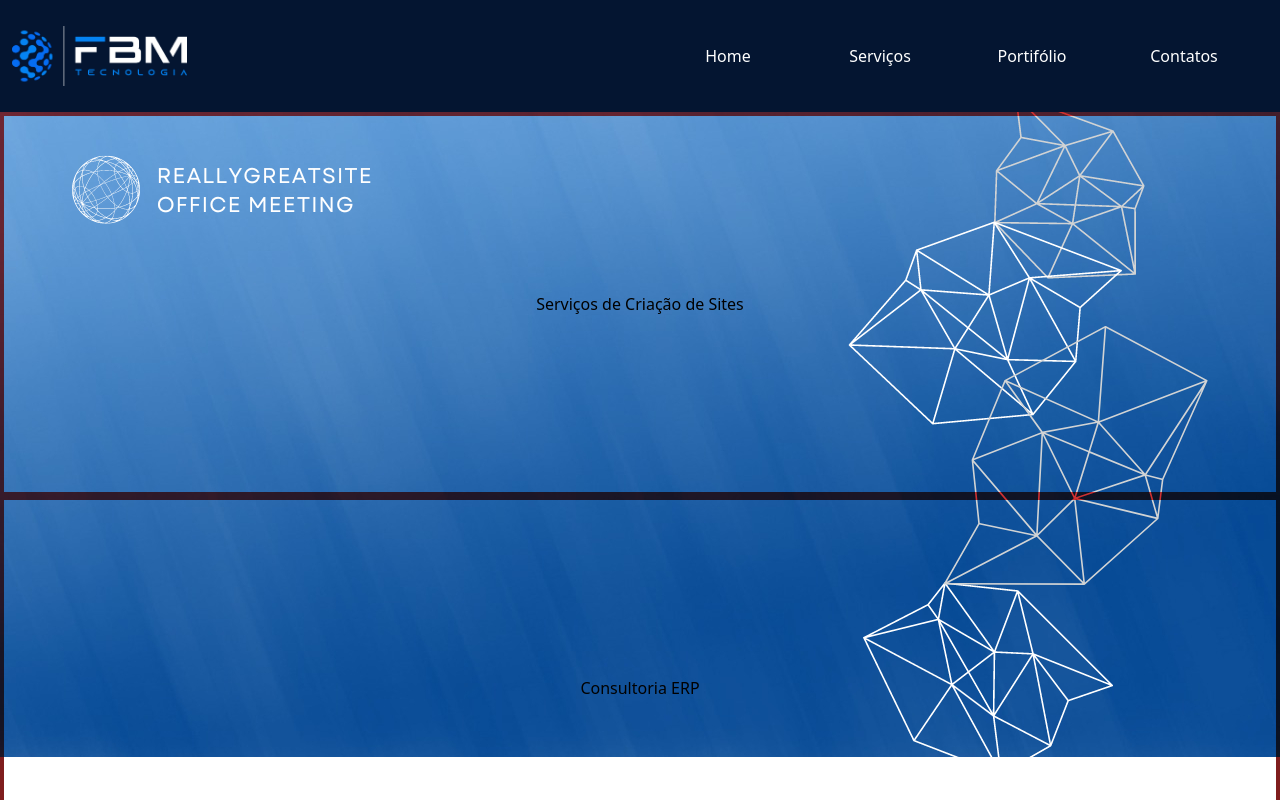
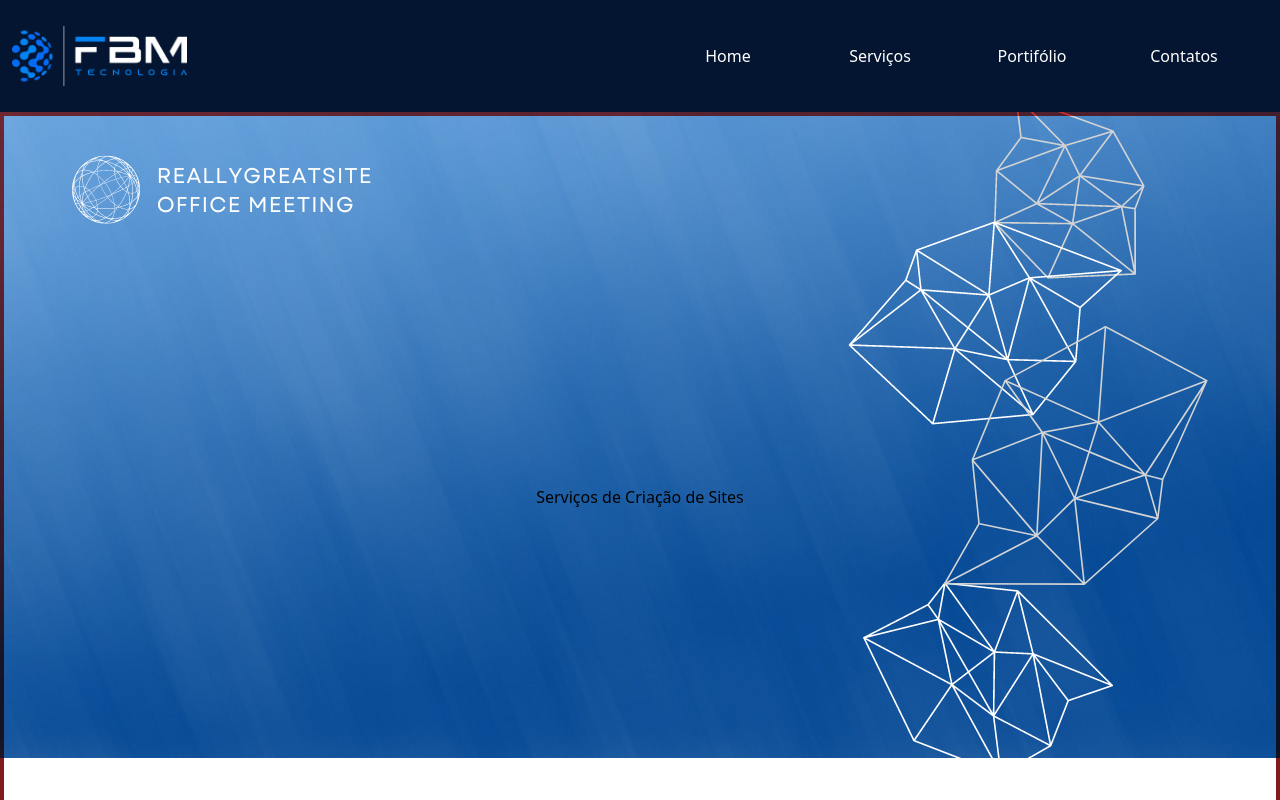
Before and after one commit to tifelipemoreira/fbm-consultoria, a Next.js app: page / in a window 1280 px wide. Shown: the top 800 px of the page. Built offline with nearby package versions, Linux system fonts and the light colour scheme.

Commit message:
melhorias

```diff
--- a/src/pages/index.js
+++ b/src/pages/index.js
@@ -21,9 +21,9 @@ export default function Home() {
       ></Heads>
       <NavBar></NavBar>
       <div className='w-full h-[100px]  absolute'>
-        <Image className='w-full h-full object-cover mix-blend-overlay' src={supportImg} alt="/" width={1536} height={774}/>
+        <Image className='w-full h-full object-cover mix-blend-overlay' src={supportImg} alt="/" width={1536} height={775}/>
       </div>
-      <div className="flex justify-center items-center w-full h-96 border-4 border-red-900">
+      <div className="flex justify-center items-center w-full h-[770px] border-4 border-red-900">
         <div>
           <h1 className="text-center">
             Serviços de Criação de Sites<br></br>
@@ -31,7 +31,7 @@ export default function Home() {
           </h1>
         </div>
       </div>
-      <div className="flex justify-center items-center w-full h-96 border-4 border-red-900">
+      <div className="flex justify-center items-center w-full h-[770px] border-4 border-red-900">
         <div>
           <h1 className="text-center">
             Consultoria ERP<br></br>
```
